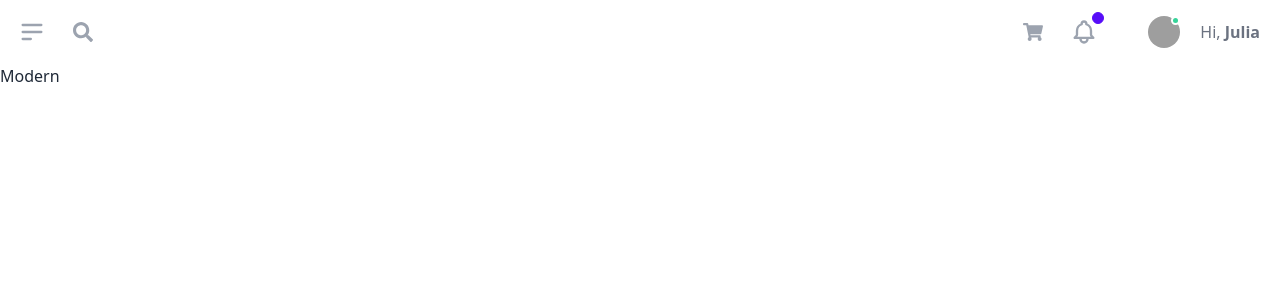
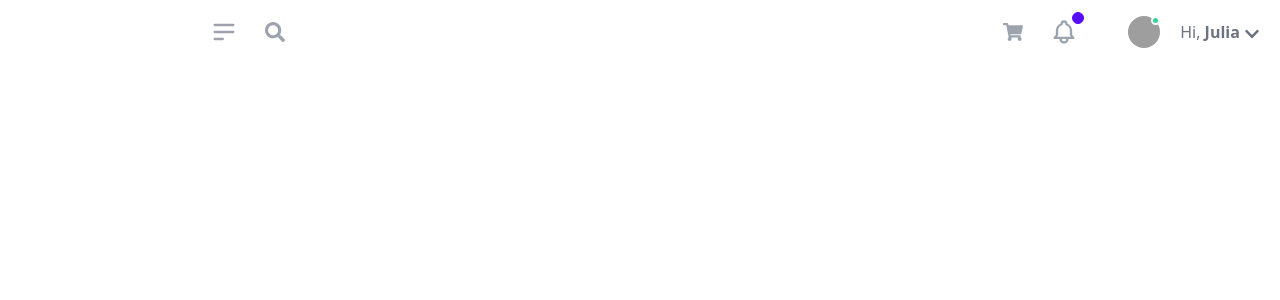
Before and after one commit to Alapottra-troj1n/analytical-dashboard-react, a React (Create React App) app: page / in a window 1280 px wide. Shown: the top 300 px of the page. Built offline with nearby package versions, Linux system fonts and the light colour scheme; grey boxes are pictures that could not be loaded.

Commit message:
added sidebar spacing

```diff
--- a/src/components/Modern.jsx
+++ b/src/components/Modern.jsx
@@ -3,7 +3,7 @@ import React from 'react';
 const Modern = () => {
     return (
         <div>
-            <h2>Modern</h2>
+
         </div>
     );
 };
--- a/src/components/Navbar.jsx
+++ b/src/components/Navbar.jsx
@@ -1,9 +1,13 @@
 import React from 'react';
-import { FaSearch, FaShoppingCart } from 'react-icons/fa';
+import { FaSearch, FaShoppingCart,FaChevronDown } from 'react-icons/fa';
 
 const Navbar = () => {
     return (
-        <div>
+        <div className="grid grid-cols-[15%,85%]">
+            <div>
+
+
+            </div>
             <div className="navbar bg-base-100">
                 <div className="navbar-start  ">
                     <div className="dropdown">
@@ -29,7 +33,7 @@ const Navbar = () => {
                             </div>
 
                         </div>
-                        <h2 className='mx-3 text-gray-500' >Hi, <span className='font-semibold' >Julia</span> </h2>
+                        <h2 className='mx-3 text-gray-500' >Hi, <span className='font-semibold' >Julia </span> <FaChevronDown className='inline' ></FaChevronDown>  </h2>
                     </div>
                 </div>
             </div>
```
Also changed, not shown: 1 other file (tests, documents, lock files or other folders).
